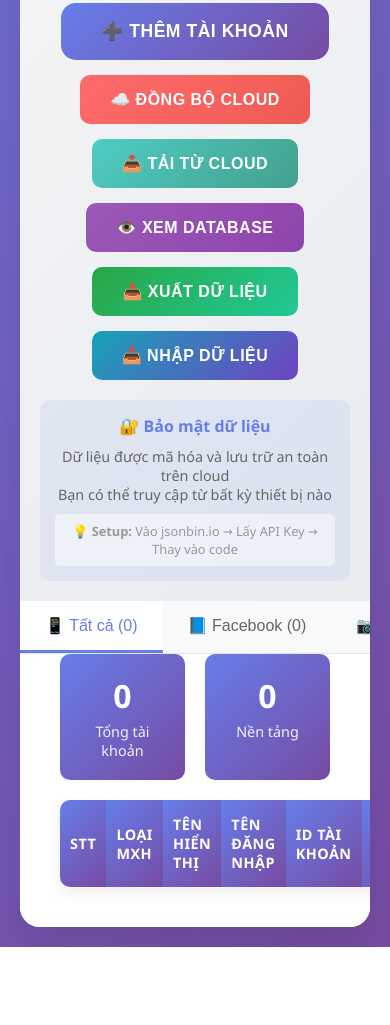
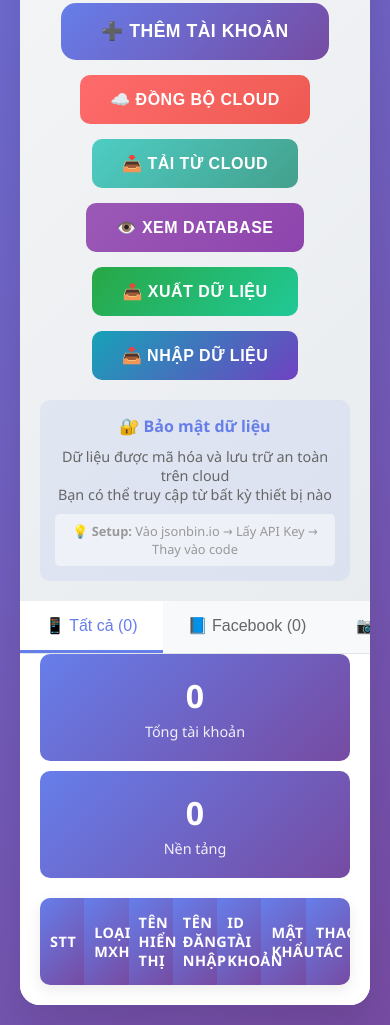
Before and after one commit to hoamit/quanlymxh, a plain HTML site: page index.html in a window 390 px wide. Shown: the part 918-1943 px from the top of the page. Before the commit the page ends 1865 px from the top, so only its background shows below. Drawn offline with Linux system fonts and the light colour scheme; no server answers.

Commit message:
Fix table display on mobile devices with responsive CSS

```diff
--- a/index.html
+++ b/index.html
@@ -227,6 +227,8 @@
         border-radius: 10px;
         overflow: hidden;
         box-shadow: 0 5px 15px rgba(0, 0, 0, 0.08);
+        display: table;
+        table-layout: fixed;
       }
 
       th {
@@ -310,6 +312,7 @@
         display: none;
         padding: 0 40px 40px;
         background: white;
+        min-height: 200px;
       }
 
       .tab-content.active {
@@ -359,10 +362,26 @@
 
         table {
           font-size: 0.9rem;
+          display: table !important;
+          width: 100% !important;
         }
 
         th, td {
           padding: 15px 10px;
+          display: table-cell !important;
+        }
+
+        .tab-content {
+          padding: 0 20px 20px !important;
+        }
+
+        .tab-stats {
+          flex-direction: column;
+          gap: 10px;
+        }
+
+        .stat-card {
+          min-width: auto;
         }
       }
     </style>
```
